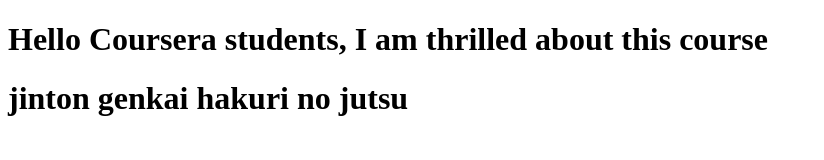
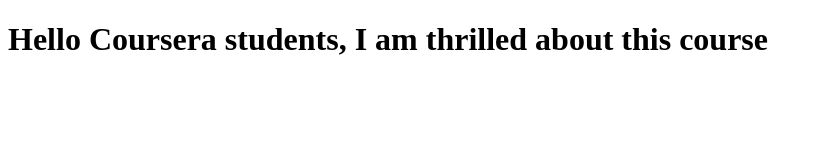
Before and after one commit to umangSrivastav/coursera-test, a plain HTML site: page index.html in a window 1280 px wide. Shown: the whole page, without its empty margins (0-824 px from the left). Drawn offline with Linux system fonts and the light colour scheme.

Commit message:
Next version of webfile.

```diff
--- a/index.html
+++ b/index.html
@@ -6,7 +6,6 @@
 </head>
 <body>
 	<h1>Hello Coursera students, I am thrilled about this course</h1>
-	<h1>jinton genkai hakuri no jutsu</h1>
 
 </body>
 </html>
```
